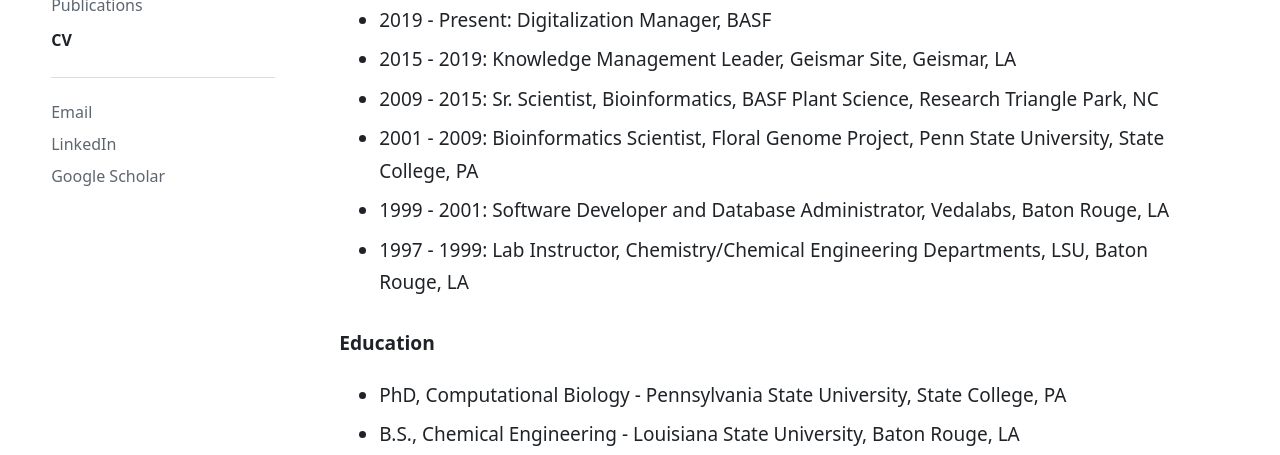
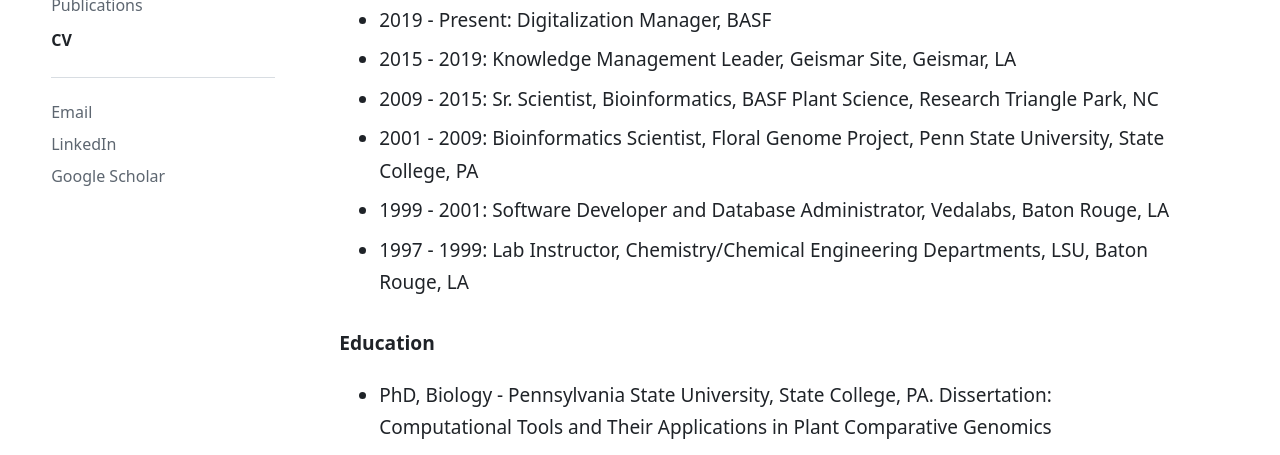
Before and after one commit to pkerrwall/pkerrwall.github.io, a plain HTML site: page cv.html in a window 1280 px wide. Shown: the part 316-771 px from the top of the page. Drawn offline with Linux system fonts and the light colour scheme.

Commit message:
CV: PhD in Biology with dissertation title; B.S. in Zoology (now Biological Sciences)

```diff
--- a/cv.html
+++ b/cv.html
@@ -13,5 +13,5 @@
 <h2>Positions, scientific appointments and honors</h2>
 <ul><li>2022 - Present: Adjunct Professor, Chemical Engineering Department, Louisiana State University, Baton Rouge, LA</li><li>2020 - Present: Visiting Scientist, Biological Sciences Department, Louisiana State University, Baton Rouge, LA</li><li>2019 - Present: Digitalization Manager, BASF</li><li>2015 - 2019: Knowledge Management Leader, Geismar Site, Geismar, LA</li><li>2009 - 2015: Sr. Scientist, Bioinformatics, BASF Plant Science, Research Triangle Park, NC</li><li>2001 - 2009: Bioinformatics Scientist, Floral Genome Project, Penn State University, State College, PA</li><li>1999 - 2001: Software Developer and Database Administrator, Vedalabs, Baton Rouge, LA</li><li>1997 - 1999: Lab Instructor, Chemistry/Chemical Engineering Departments, LSU, Baton Rouge, LA</li></ul>
 <h2>Education</h2>
-<ul><li>PhD, Computational Biology - Pennsylvania State University, State College, PA</li><li>B.S., Chemical Engineering - Louisiana State University, Baton Rouge, LA</li><li>B.S., Biological Sciences - Louisiana State University, Baton Rouge, LA</li></ul>
+<ul><li>PhD, Biology - Pennsylvania State University, State College, PA. Dissertation: Computational Tools and Their Applications in Plant Comparative Genomics</li><li>B.S., Chemical Engineering - Louisiana State University, Baton Rouge, LA</li><li>B.S., Zoology (now Biological Sciences) - Louisiana State University, Baton Rouge, LA</li></ul>
 </main></div><script>var e=document.getElementById("em");var m=e.dataset.u+"@"+e.dataset.d;e.href="mail"+"to:"+m;e.onclick=function(){e.textContent=m;if(navigator.clipboard)navigator.clipboard.writeText(m)}</script><footer>&copy; 2026 P. Kerr Wall</footer></body></html>
```
